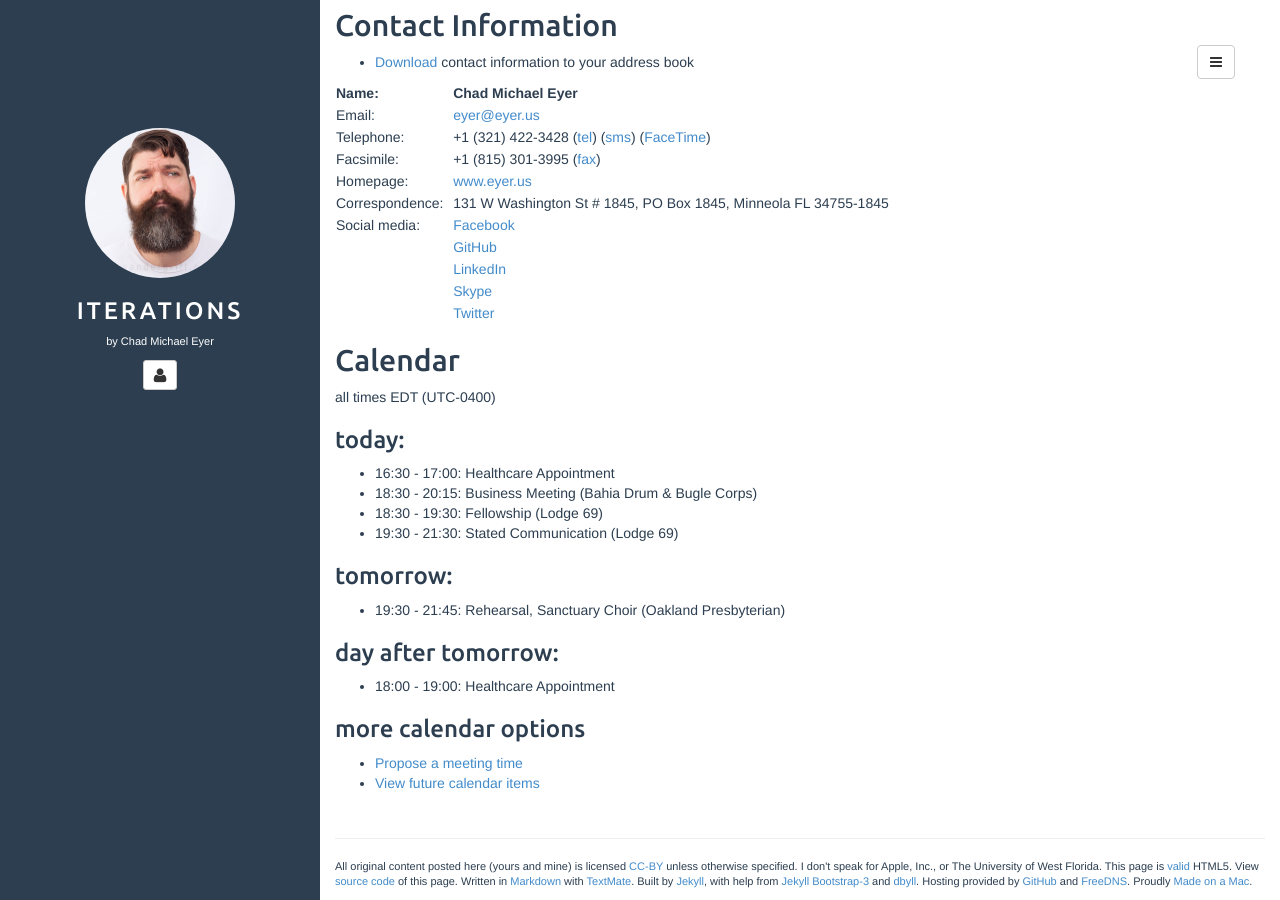
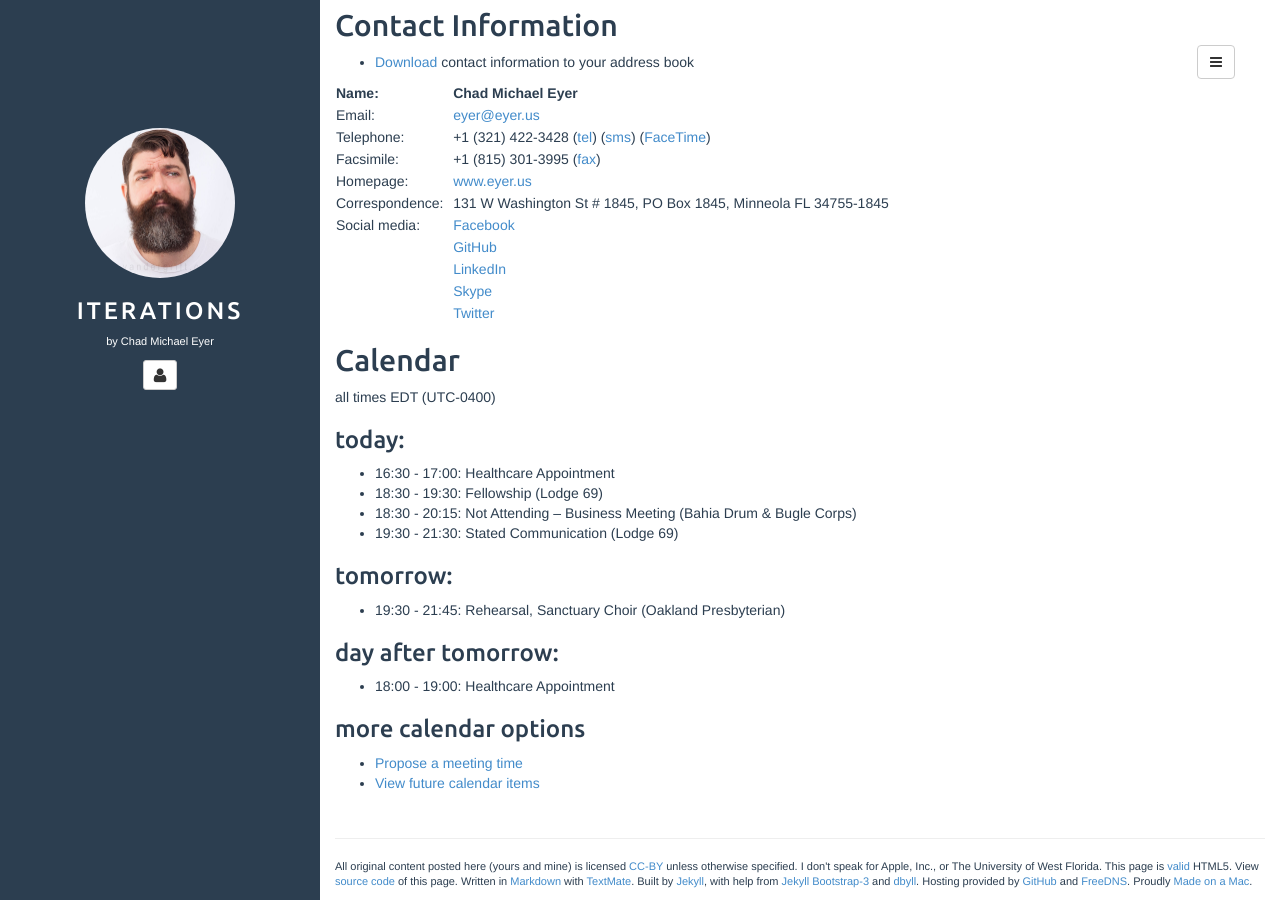
Before and after one commit to chadmichaeleyer/chadmichaeleyer.github.io, a Jekyll site: the page built from about.md, in a window 1280 px wide and 900 px high, scrolled down 1090 px. Built offline with Jekyll 4.4.1, drawn with Linux system fonts in a browser that asks for light colours.

Commit message:
calendar update

```diff
--- a/calendar-year.markdown
+++ b/calendar-year.markdown
@@ -3,8 +3,8 @@ all times EDT (UTC-0400)
 ### 2017-08-22 (Tue):
 
 * 16:30 - 17:00: Healthcare Appointment
-* 18:30 - 20:15: Business Meeting (Bahia Drum & Bugle Corps)
 * 18:30 - 19:30: Fellowship (Lodge 69)
+* 18:30 - 20:15: Not Attending – Business Meeting (Bahia Drum & Bugle Corps)
 * 19:30 - 21:30: Stated Communication (Lodge 69)
 
 ### 2017-08-23 (Wed):
--- a/calendar.markdown
+++ b/calendar.markdown
@@ -3,8 +3,8 @@ all times EDT (UTC-0400)
 ### today:
 
 * 16:30 - 17:00: Healthcare Appointment
-* 18:30 - 20:15: Business Meeting (Bahia Drum & Bugle Corps)
 * 18:30 - 19:30: Fellowship (Lodge 69)
+* 18:30 - 20:15: Not Attending – Business Meeting (Bahia Drum & Bugle Corps)
 * 19:30 - 21:30: Stated Communication (Lodge 69)
 
 ### tomorrow:
```
